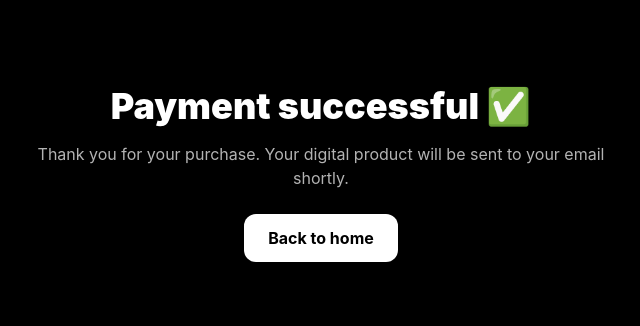
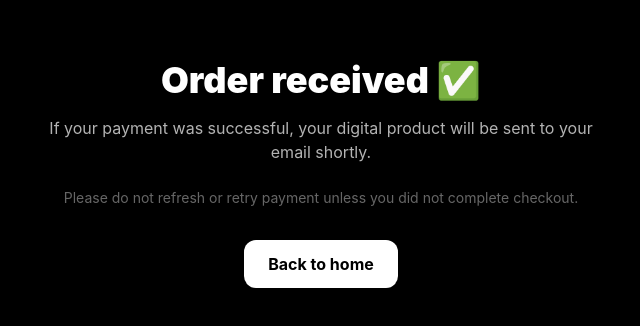
Before and after one commit to Barukov/holytime-final, a Next.js app: page /success in a window 1280 px wide. Shown: the part 226-552 px from the top of the page, without its empty margins (319-959 px from the left). Built offline with nearby package versions, Linux system fonts and the light colour scheme.

Commit message:
fix success page location

```diff
--- a/app/success/page.tsx
+++ b/app/success/page.tsx
@@ -4,11 +4,20 @@ export default function SuccessPage() {
   return (
     <main className="flex min-h-screen items-center justify-center bg-black px-6 text-white">
       <div className="max-w-xl text-center">
-        <h1 className="mb-4 text-4xl font-black">Payment successful ✅</h1>
+        <h1 className="mb-4 text-4xl font-black">Order received ✅</h1>
+
         <p className="mb-6 text-white/70">
-          Thank you for your purchase. Your digital product will be sent to your email shortly.
+          If your payment was successful, your digital product will be sent to your email shortly.
         </p>
-        <Link href="/" className="inline-block rounded-xl bg-white px-6 py-3 font-bold text-black">
+
+        <p className="mb-8 text-sm text-white/40">
+          Please do not refresh or retry payment unless you did not complete checkout.
+        </p>
+
+        <Link
+          href="/"
+          className="inline-block rounded-xl bg-white px-6 py-3 font-bold text-black"
+        >
           Back to home
         </Link>
       </div>
```
